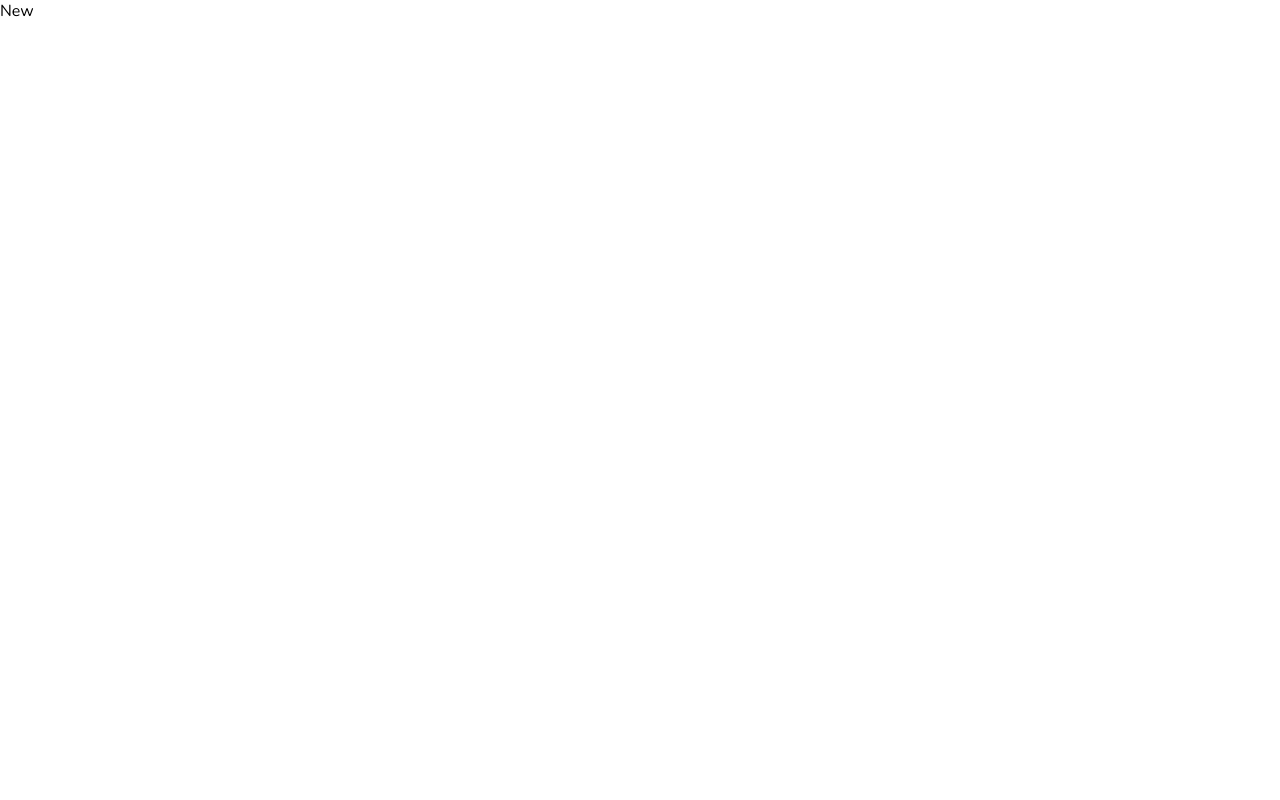
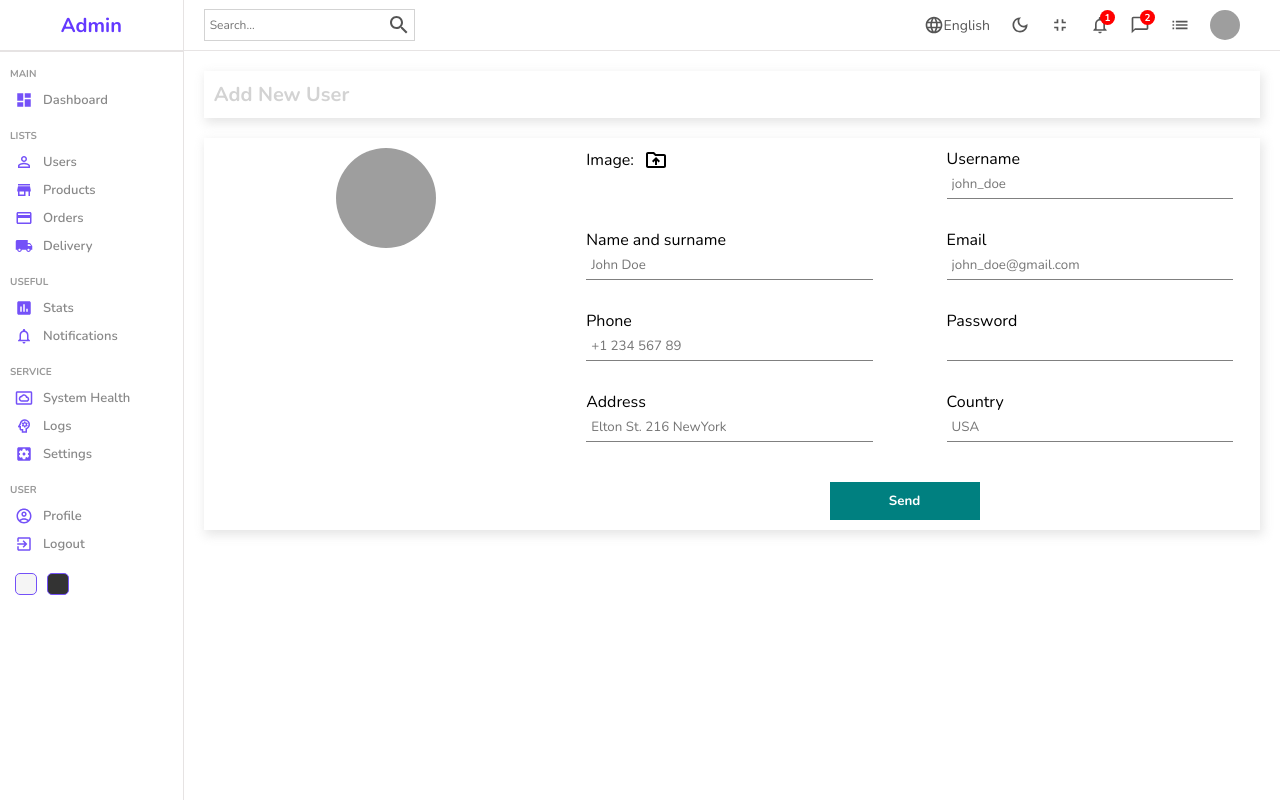
Before and after one commit to rudalson/admin-board1, a React (Create React App) app: page /users/new in a window 1280 px wide. Built offline with nearby package versions, Linux system fonts and the light colour scheme; grey boxes are pictures that could not be loaded.

Commit message:
💄 added: form page design

```diff
--- a/src/App.js
+++ b/src/App.js
@@ -4,6 +4,7 @@
 import Single from './pages/single/Single';
 import New from './pages/new/New';
 import { BrowserRouter, Routes, Route } from 'react-router-dom';
+import { productInputs, userInputs } from './formSource';
 
 function App() {
   return (
@@ -16,12 +17,18 @@
             <Route path='users'>
               <Route index element={<List />} />
               <Route path=':userId' element={<Single />} />
-              <Route path='new' element={<New />} />
+              <Route
+                path='new'
+                element={<New inputs={userInputs} title='Add New User' />}
+              />
             </Route>
             <Route path='products'>
               <Route index element={<List />} />
               <Route path=':productId' element={<Single />} />
-              <Route path='new' element={<New />} />
+              <Route
+                path='new'
+                element={<New inputs={productInputs} title='Add New Product' />}
+              />
             </Route>
           </Route>
         </Routes>
--- /dev/null
+++ b/src/formSource.js
@@ -0,0 +1,76 @@
+export const userInputs = [
+  {
+    id: 1,
+    label: 'Username',
+    type: 'text',
+    placeholder: 'john_doe',
+  },
+  {
+    id: 2,
+    label: 'Name and surname',
+    type: 'text',
+    placeholder: 'John Doe',
+  },
+  {
+    id: 3,
+    label: 'Email',
+    type: 'mail',
+    placeholder: 'john_doe@gmail.com',
+  },
+  {
+    id: 4,
+    label: 'Phone',
+    type: 'text',
+    placeholder: '+1 234 567 89',
+  },
+  {
+    id: 5,
+    label: 'Password',
+    type: 'password',
+  },
+  {
+    id: 6,
+    label: 'Address',
+    type: 'text',
+    placeholder: 'Elton St. 216 NewYork',
+  },
+  {
+    id: 7,
+    label: 'Country',
+    type: 'text',
+    placeholder: 'USA',
+  },
+];
+
+export const productInputs = [
+  {
+    id: 1,
+    label: 'Title',
+    type: 'text',
+    placeholder: 'Apple Macbook Pro',
+  },
+  {
+    id: 2,
+    label: 'Description',
+    type: 'text',
+    placeholder: 'Description',
+  },
+  {
+    id: 3,
+    label: 'Category',
+    type: 'text',
+    placeholder: 'Computers',
+  },
+  {
+    id: 4,
+    label: 'Price',
+    type: 'text',
+    placeholder: '100',
+  },
+  {
+    id: 5,
+    label: 'Stock',
+    type: 'text',
+    placeholder: 'in stock',
+  },
+];
--- a/src/pages/new/New.jsx
+++ b/src/pages/new/New.jsx
@@ -1,7 +1,59 @@
 import './new.scss';
+import Sidebar from '../../components/sidebar/Sidebar';
+import Navbar from '../../components/navbar/Navbar';
+import DriveFolderUploadOutlinedIcon from '@mui/icons-material/DriveFolderUploadOutlined';
+import { useState } from 'react';
 
-const New = () => {
-  return <div>New</div>;
+const New = ({ inputs, title }) => {
+  const [file, setFile] = useState('');
+
+  return (
+    <div className='new'>
+      <Sidebar />
+      <div className='newContainer'>
+        <Navbar />
+        <div className='top'>
+          <h1>{title}</h1>
+        </div>
+        <div className='bottom'>
+          <div className='left'>
+            <img
+              src={
+                file
+                  ? URL.createObjectURL(file)
+                  : 'https://icon-library.com/images/no-image-icon/no-image-icon-0.jpg'
+              }
+              alt=''
+            />
+          </div>
+          <div className='right'>
+            <form>
+              <div className='formInput'>
+                <label htmlFor='file'>
+                  Image: <DriveFolderUploadOutlinedIcon className='icon' />
+                </label>
+                <input
+                  type='file'
+                  id='file'
+                  onChange={(e) => setFile(e.target.files[0])}
+                  style={{ display: 'none' }}
+                />
+              </div>
+
+              {inputs.map((input) => (
+                <div className='formInput' key={input.id}>
+                  <label>{input.label}</label>
+                  <input type={input.type} placeholder={input.placeholder} />
+                </div>
+              ))}
+
+              <button>Send</button>
+            </form>
+          </div>
+        </div>
+      </div>
+    </div>
+  );
 };
 
 export default New;
--- a/src/pages/new/new.scss
+++ b/src/pages/new/new.scss
@@ -0,0 +1,77 @@
+.new {
+  width: 100%;
+  display: flex;
+
+  .newContainer {
+    flex: 6;
+
+    .top,
+    .bottom {
+      -webkit-box-shadow: 2px 4px 10px 1px rgba(0, 0, 0, 0.47);
+      box-shadow: 2px 4px 10px 1px rgba(201, 201, 201, 0.47);
+      padding: 10px;
+      margin: 20px;
+      display: flex;
+
+      h1 {
+        color: lightgray;
+        font-size: 20px;
+      }
+
+      .left {
+        flex: 1;
+        text-align: center;
+
+        img {
+          width: 100px;
+          height: 100px;
+          border-radius: 50%;
+          object-fit: cover;
+        }
+      }
+
+      .right {
+        flex: 2;
+
+        form {
+          display: flex;
+          flex-wrap: wrap;
+          gap: 30px;
+          justify-content: space-around;
+
+          .formInput {
+            width: 40%;
+
+            label {
+              display: flex;
+              align-items: center;
+              gap: 10px;
+
+              .icon {
+                cursor: pointer;
+              }
+            }
+
+            input {
+              width: 100%;
+              padding: 5px;
+              border: none;
+              border-bottom: 1px solid gray;
+            }
+          }
+
+          button {
+            width: 150px;
+            padding: 10px;
+            border: none;
+            background-color: teal;
+            color: white;
+            font-weight: bold;
+            cursor: pointer;
+            margin-top: 10px;
+          }
+        }
+      }
+    }
+  }
+}
```
